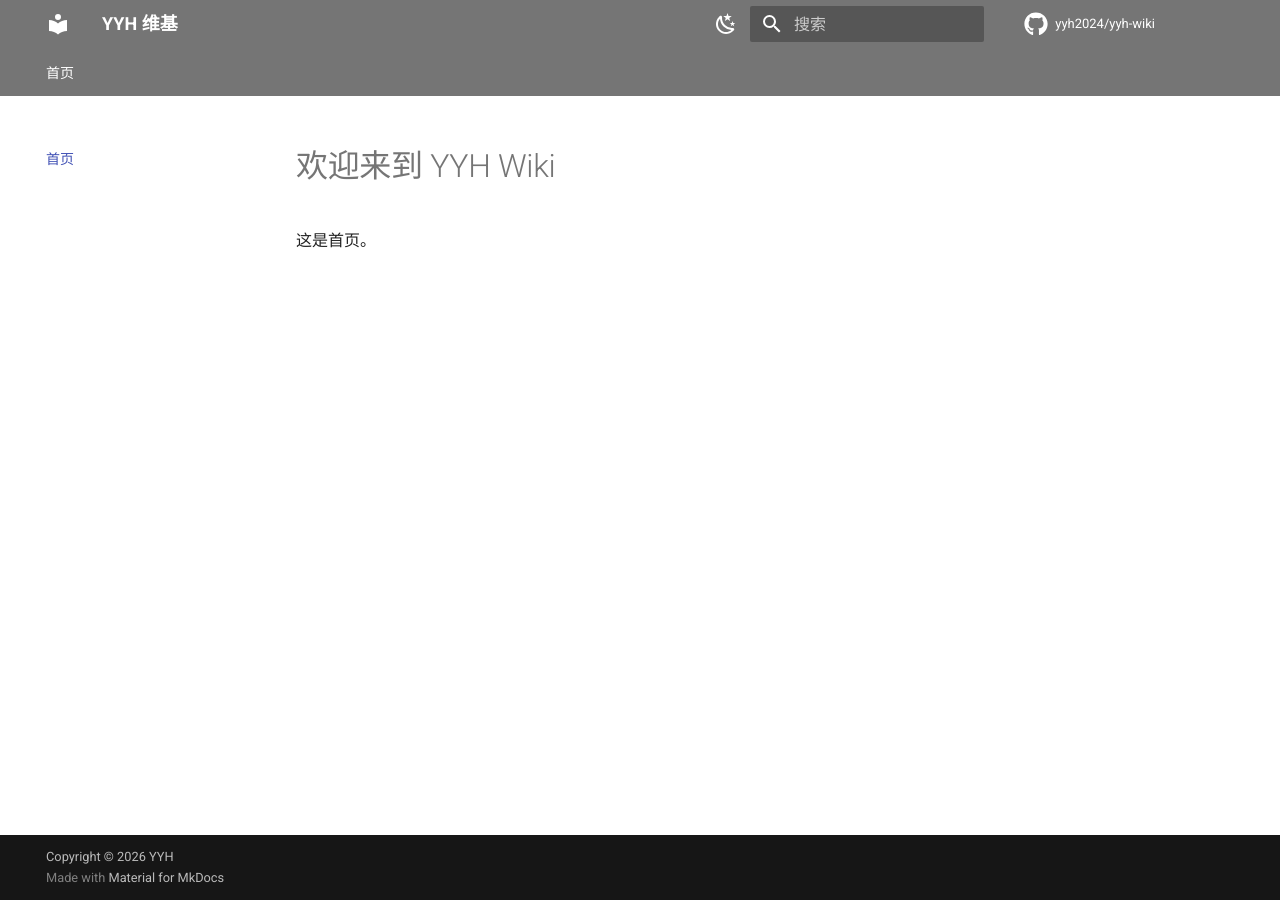
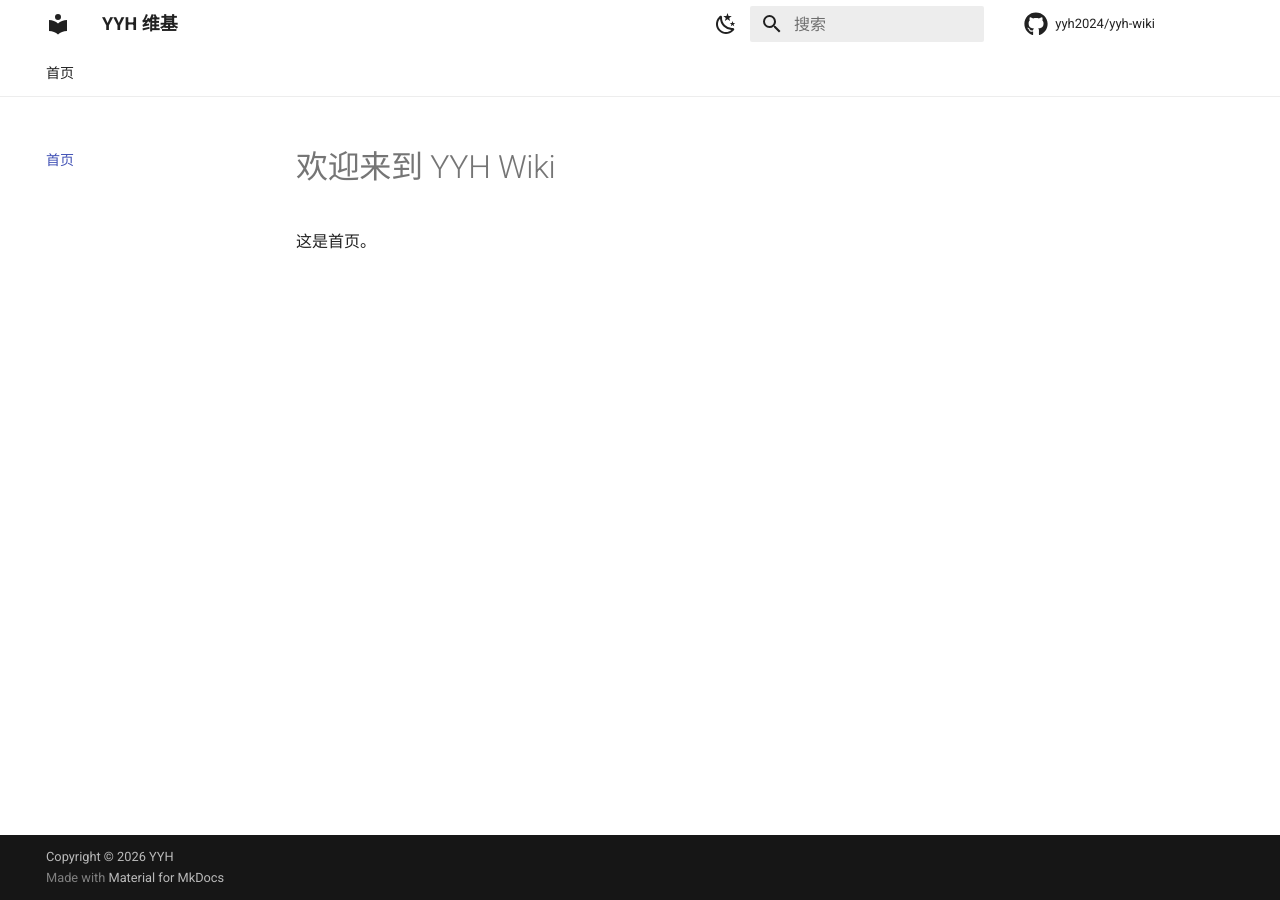
Before and after one commit to yyh2024/yyh-wiki, an MkDocs documentation site: the page built from docs/index.md, in a window 1280 px wide. Built offline with MkDocs 1.6.1 and Material for MkDocs 9.7.7, drawn with Linux system fonts in a browser that asks for light colours; comment, search, counter and statistics services are not loaded.

Commit message:
Update mkdocs.yml

```diff
--- a/mkdocs.yml
+++ b/mkdocs.yml
@@ -31,14 +31,14 @@ theme:
   palette:
     - media: "(prefers-color-scheme: light)"
       scheme: default
-      primary: grey
+      primary: white
       accent: indigo
       toggle:
         icon: material/weather-night
         name: 切换到暗色模式
     - media: "(prefers-color-scheme: dark)"
       scheme: slate
-      primary: grey
+      primary: black
       accent: indigo
       toggle:
         icon: material/weather-sunny
```
